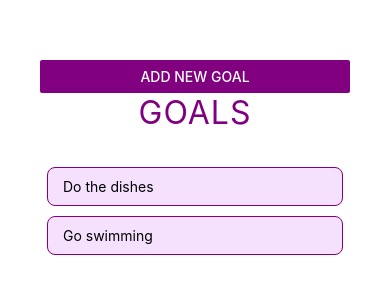
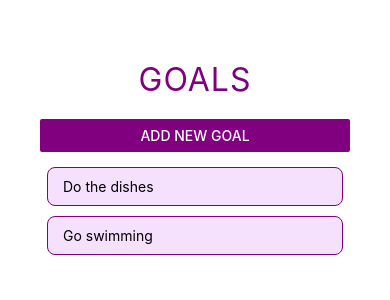
Before and after one commit to emilydaykin/Goals, a React Native app: screen / in a window 390 px wide. Shown: the top 300 px of the page. Built offline with nearby package versions, Linux system fonts and the light colour scheme.

Commit message:
updated heading and add-new-goal button order

```diff
--- a/App.js
+++ b/App.js
@@ -27,10 +27,10 @@ export default function App() {
 
   return (
     <View style={styles.appContainer}>
-      <Button title='Add New Goal' color='purple' onPress={startAddGoalHandler} />
       <View>
         <Text style={styles.heading}>Goals</Text>
       </View>
+      <Button title='Add New Goal' color='purple' onPress={startAddGoalHandler} />
       <GoalInput setGoals={setGoals} modalIsVisible={modalIsVisible} onCancel={hideAddGoal} />
       <Goals goals={goals} onDeleteGoal={deleteGoalHandler} />
     </View>
```
